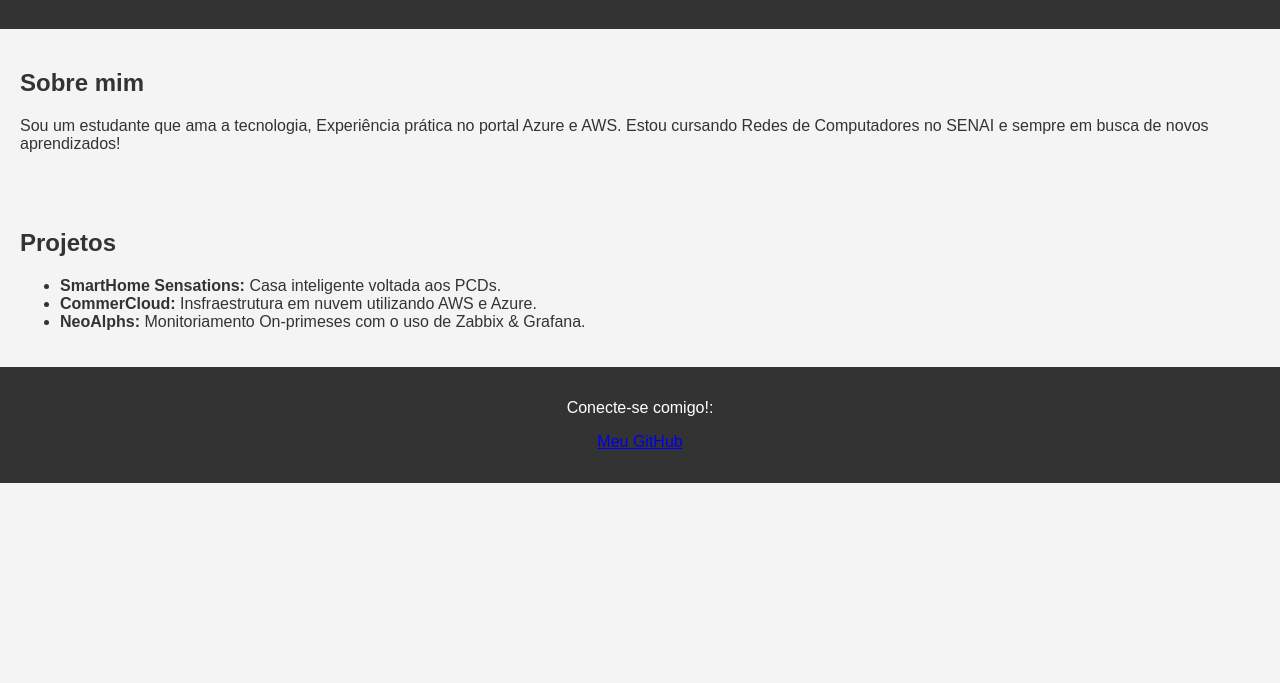
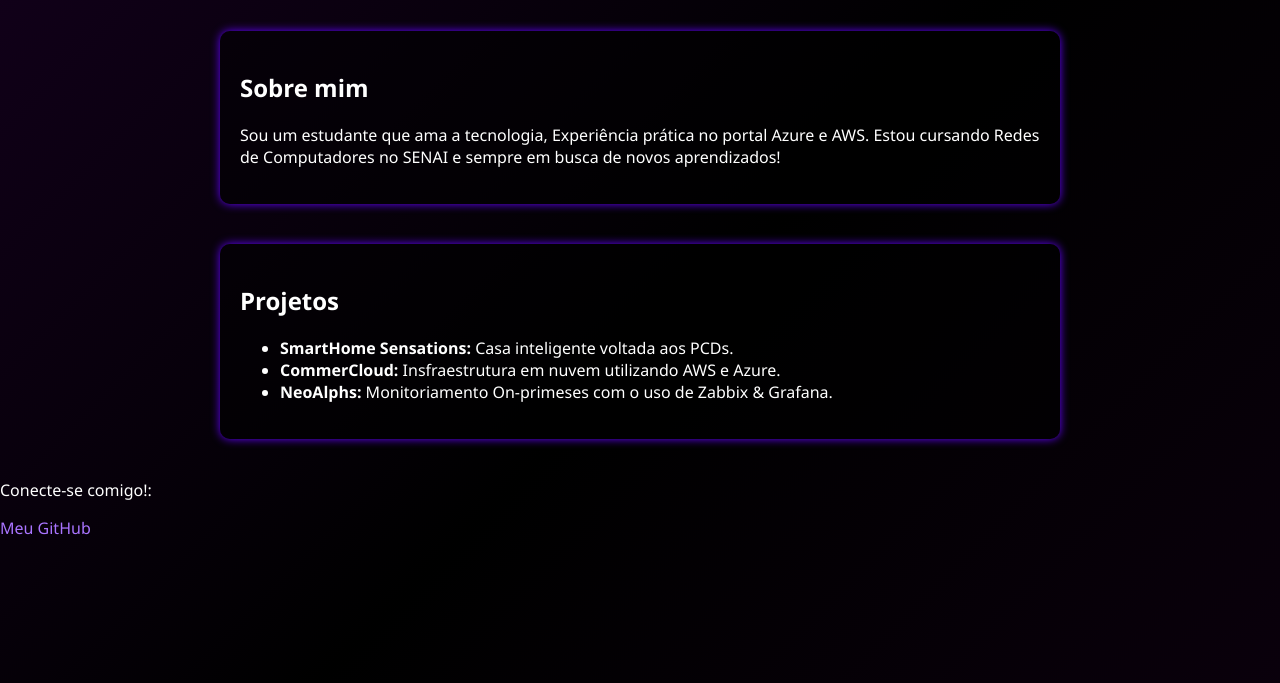
Before and after one commit to FellipeAnd/meu-portifolio, a plain HTML site: page index.html in a window 1280 px wide. Shown: the part 117-800 px from the top of the page. Drawn offline with Linux system fonts and the light colour scheme.

Commit message:
<update: teste front mais bonito>

```diff
--- a/style.css
+++ b/style.css
@@ -1,18 +1,28 @@
 body {
-    font-family: Arial, sans-serif;
-    background-color: #f4f4f4;
-    color: #333;
     margin: 0;
-    padding: 0;
+    font-family: 'Segoe UI', sans-serif;
+    color: #ffffff;
+    background: linear-gradient(-45deg, #1a001f, #000000, #2b0040, #0d001a);
+    background-size: 400% 400%;
+    animation: gradient 20s ease infinite;
   }
 
-  header, footer {
-    background-color: #333;
-    color: white;
-    text-align: center;
-    padding: 1em;
+  @keyframes gradient {
+    0% {background-position: 0% 50%;}
+    50% {background-position: 100% 50%;}
+    100% {background-position: 0% 50%;}
   }
 
   section {
+    max-width: 800px;
+    margin: 40px auto;
     padding: 20px;
+    background-color: rgba(0,0,0,0.5);
+    border-radius: 10px;
+    box-shadow: 0 0 10px #6200ff;
   }
+
+  a {
+    color: #a974ff;
+    text-decoration: none;
+  }
```
